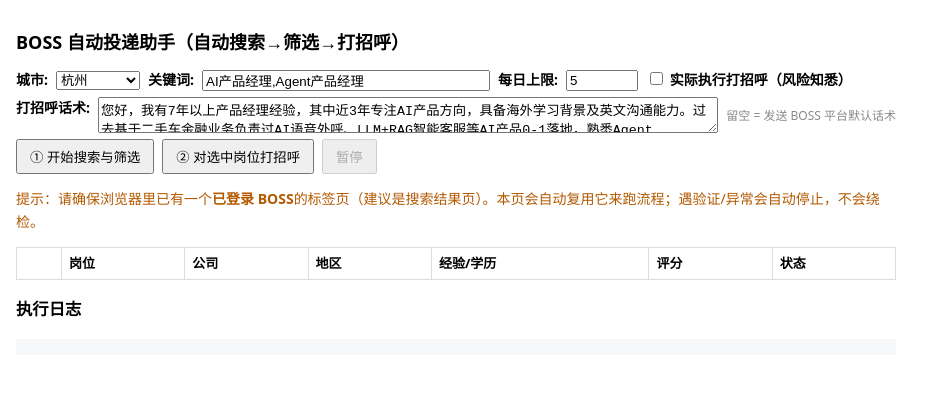
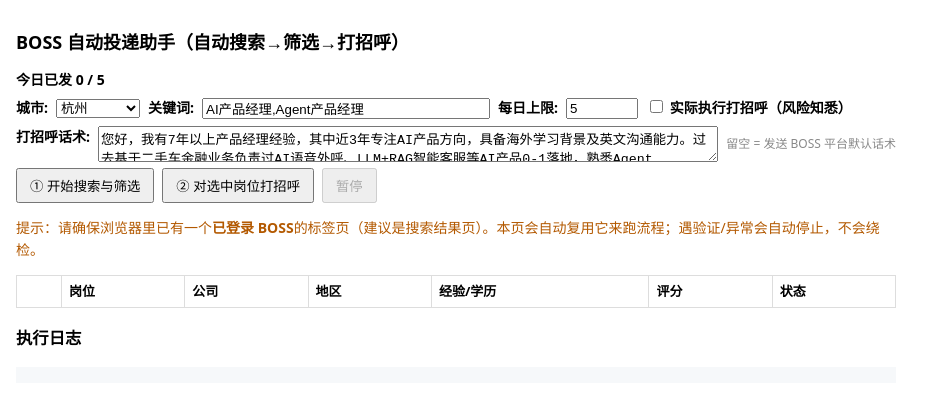
Before and after one commit to CceliaXXx818/boss-job-agent, a browser extension: page extension/auto.html in a window 1280 px wide. Shown: the whole page, without its empty margins (0-943 px from the left). Drawn offline with Linux system fonts and the light colour scheme.

Commit message:
feat(ext): 助手页显示今日已发 X/N（含上限变更即时刷新）

```diff
--- a/extension/auto.html
+++ b/extension/auto.html
@@ -20,6 +20,7 @@
 </head>
 <body>
   <h1>BOSS 自动投递助手（自动搜索→筛选→打招呼）</h1>
+  <div class="row"><strong id="quota">今日已发 -</strong></div>
   <div class="row">
     <label>城市:</label>
     <select id="city"><option value="101210100">杭州</option><option value="101280600">深圳</option><option value="101210100,101280600">杭州+深圳</option></select>
--- a/extension/auto.js
+++ b/extension/auto.js
@@ -23,6 +23,14 @@ function setStatus(s) {
 }
 const sleep = (ms) => new Promise((r) => setTimeout(r, ms));
 const todayKey = () => new Date().toISOString().slice(0, 10);
+
+async function refreshQuota() {
+  const cap = Number($('cap').value);
+  const key = `greet-${todayKey()}`;
+  const st = await chrome.storage.local.get(key);
+  const done = Number(st[key] ?? 0);
+  $('quota').textContent = `今日已发 ${done} / ${cap}`;
+}
 
 function parseList(str) {
   return str.split(',').map((s) => s.trim()).filter(Boolean);
@@ -159,6 +167,7 @@ $('greet').onclick = async () => {
       if (sent) {
         done += 1;
         await chrome.storage.local.set({ [key]: done });
+        await refreshQuota();
         log(`  ✓ ${r.detail}（今日 ${done}/${cap}）`);
         row.__status = '已打招呼';
       } else {
@@ -171,12 +180,16 @@ $('greet').onclick = async () => {
       await sleep(1500);
     }
     setStatus(stopped ? '已暂停' : '打招呼流程结束');
+    await refreshQuota();
   } catch (e) {
     setStatus('失败：' + e.message);
     log('失败：' + e.message);
   }
 };
 
+$('cap').addEventListener('change', refreshQuota);
+refreshQuota();
+
 $('stop').onclick = () => {
   stopped = true;
   $('stop').disabled = true;
```
